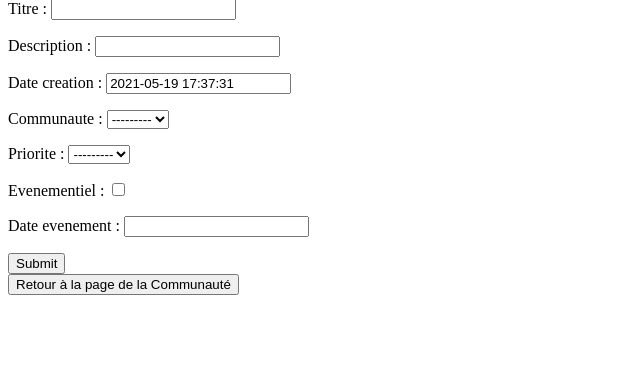
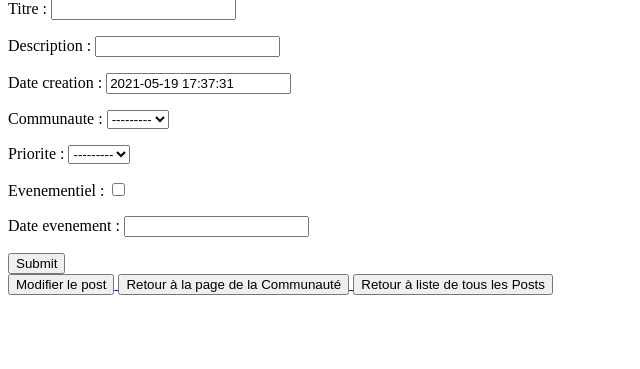
Before and after one commit to antoinechauvigne/ProjetIndiv, a Django app: page /communitymanager/modif_post/1 in a window 1280 px wide. Shown: the part 156-525 px from the top of the page, without its empty margins (0-640 px from the left). Run offline with Django 3.2, Linux system fonts and the light colour scheme; the visitor is signed in with stand-in values (Sample User, id 1); data that the repository does not hold is empty.

Commit message:
V041 debut de modification de post sans le template

```diff
--- a/projet/communitymanager/templates/communitymanager/post.html
+++ b/projet/communitymanager/templates/communitymanager/post.html
@@ -29,9 +29,16 @@
  <input type="submit"/>
  </form>
 
+<a href="{% url 'modif_post' post_id %}">
+    <button> Modifier le post </button>
+</a>
 
 <a href="{% url 'communautes' %}">
     <button>Retour à la page de la Communauté </button>
 </a>
+
+<a href="{% url 'posts' %}">
+    <button>Retour à liste de tous les Posts </button>
+</a>
 </body>
 </html>
--- a/projet/communitymanager/templates/communitymanager/posts.html
+++ b/projet/communitymanager/templates/communitymanager/posts.html
@@ -10,7 +10,7 @@
     <div class="posts">
         <a href="{% url 'post' post.id %}">
             <h3>{{ post.titre }}</h3> </a>
-            <p> Par la communauté : {{ post.communaute }}</p>
+            <p> Par la communauté : <a href="{% url 'communaute' post.communaute.id %}">{{ post.communaute }}</a></p>
         {% if post.evenementiel %} Ceci est un événement qui aura lieu le
       {{post.date_evenement}}
         {% else %} Ceci n'est pas un événement
--- a/projet/communitymanager/views.py
+++ b/projet/communitymanager/views.py
@@ -95,11 +95,11 @@ def modif_post(request, post_id):
 
     form = NouveauPostForm(request.POST or None)
     if form.is_valid():
-        new_commentaire = form.save(commit=False)
-        new_commentaire.auteur = request.user
-        new_commentaire.post = mon_post
-        new_commentaire.save()
-
+        modif_post = Post.objects.get(id=post_id)
+        print(modif_post)
+        modif_post = form.save()
+        print(modif_post)
+        modif_post.save()
     return render(request, 'communitymanager/post.html', locals())
 
 def posts(request):
```
